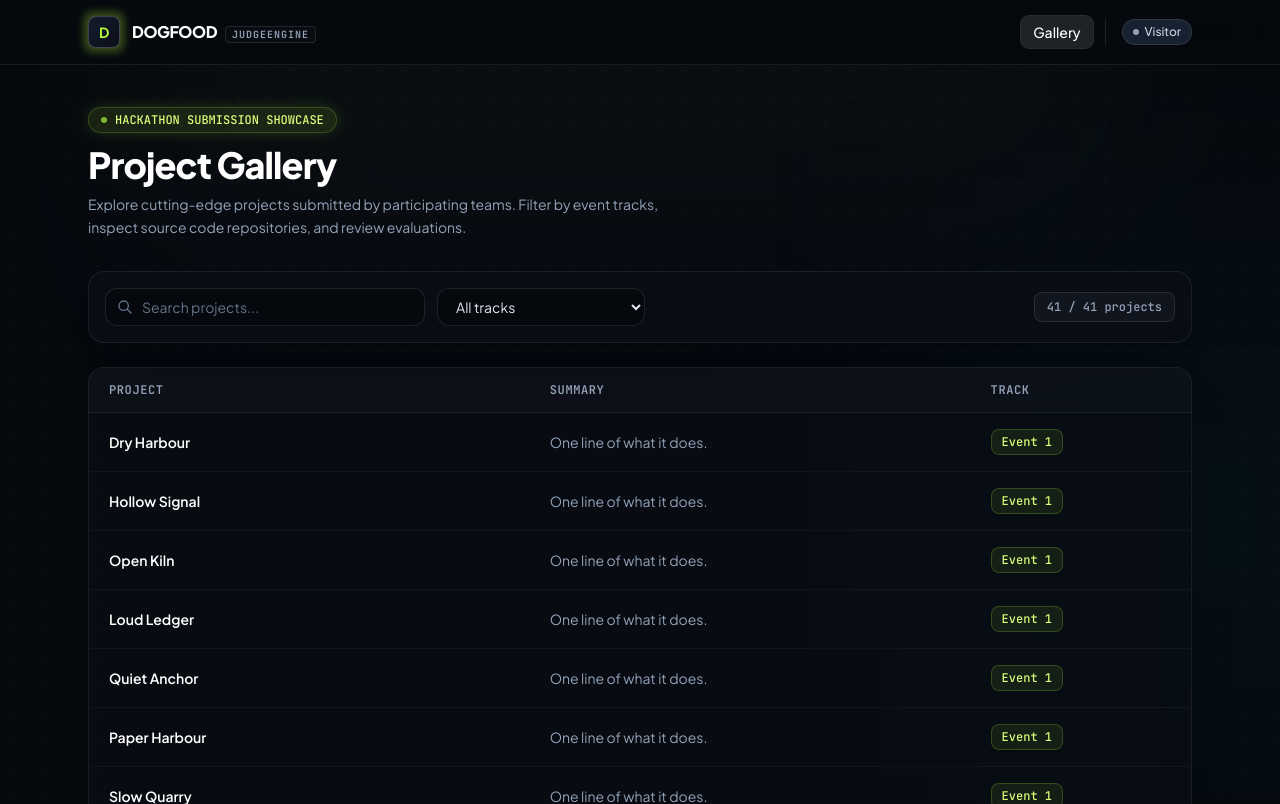
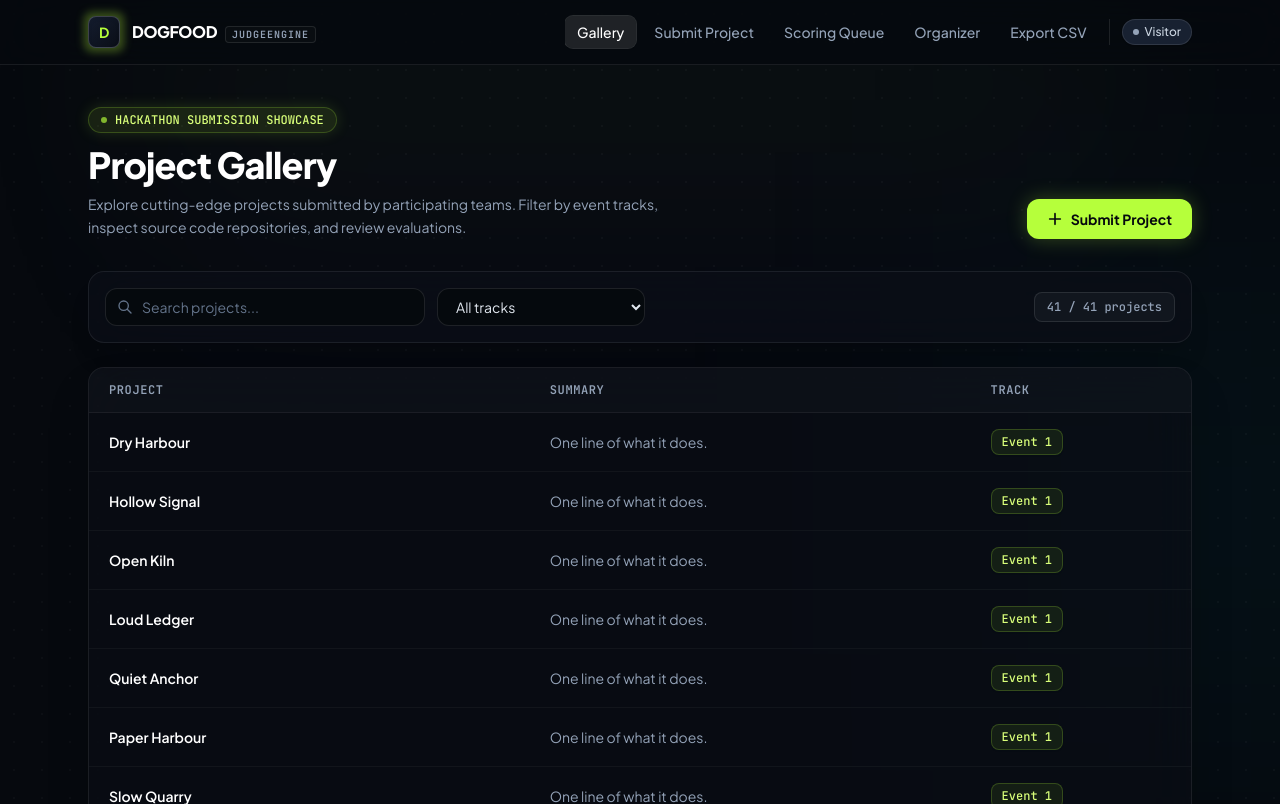
Before and after one commit to Nethralfh/Hackathon-Judging-Platform, a FastAPI app: page /projects in a window 1280 px wide. Shown: the top 804 px of the page. Run offline with FastAPI, Linux system fonts and the light colour scheme; some libraries are stand-ins or nearby versions.

Commit message:
Make all platform sections permanently accessible in navbar and showcase

```diff
--- a/backend/app/templates/partials/layout.html
+++ b/backend/app/templates/partials/layout.html
@@ -98,34 +98,29 @@
       </a>
 
       {# Nav Links #}
-      <nav class="flex items-center gap-1 sm:gap-2 text-sm">
-        <a href="/projects" class="px-3 py-1.5 rounded-lg text-xs sm:text-sm font-medium transition-all duration-200 {{ 'bg-white/10 text-white shadow-sm ring-1 ring-white/15' if current_path == '/projects' else 'text-slate-400 hover:text-white hover:bg-white/[0.04]' }}">
+      <nav class="flex items-center gap-1 sm:gap-1.5 text-sm overflow-x-auto py-1">
+        <a href="/projects" class="px-2.5 sm:px-3 py-1.5 rounded-lg text-xs sm:text-sm font-medium whitespace-nowrap transition-all duration-200 {{ 'bg-white/10 text-white shadow-sm ring-1 ring-white/15' if current_path == '/projects' else 'text-slate-400 hover:text-white hover:bg-white/[0.04]' }}">
           Gallery
         </a>
 
-        {% if current_user and current_user.role == 'participant' %}
-          <a href="/projects/new" class="px-3 py-1.5 rounded-lg text-xs sm:text-sm font-medium transition-all duration-200 {{ 'bg-lime-400/10 text-lime-400 ring-1 ring-lime-400/30' if current_path == '/projects/new' else 'text-slate-400 hover:text-white hover:bg-white/[0.04]' }}">
+        <a href="/projects/new" class="px-2.5 sm:px-3 py-1.5 rounded-lg text-xs sm:text-sm font-medium whitespace-nowrap transition-all duration-200 {{ 'bg-white/10 text-white shadow-sm ring-1 ring-white/15' if current_path == '/projects/new' else 'text-slate-400 hover:text-white hover:bg-white/[0.04]' }}">
           Submit Project
         </a>
-        {% endif %}
 
-        {% if current_user and current_user.role == 'judge' %}
-          <a href="/judge/dashboard" class="px-3 py-1.5 rounded-lg text-xs sm:text-sm font-medium transition-all duration-200 {{ 'bg-lime-400/10 text-lime-400 ring-1 ring-lime-400/30' if current_path == '/judge/dashboard' else 'text-slate-400 hover:text-white hover:bg-white/[0.04]' }}">
+        <a href="/judge/dashboard" class="px-2.5 sm:px-3 py-1.5 rounded-lg text-xs sm:text-sm font-medium whitespace-nowrap transition-all duration-200 {{ 'bg-white/10 text-white shadow-sm ring-1 ring-white/15' if current_path == '/judge/dashboard' else 'text-slate-400 hover:text-white hover:bg-white/[0.04]' }}">
           Scoring Queue
         </a>
-        {% endif %}
 
-        {% if current_user and current_user.role == 'organizer' %}
-          <a href="/organizer/dashboard" class="px-3 py-1.5 rounded-lg text-xs sm:text-sm font-medium transition-all duration-200 {{ 'bg-white/10 text-white shadow-sm ring-1 ring-white/15' if current_path == '/organizer/dashboard' else 'text-slate-400 hover:text-white hover:bg-white/[0.04]' }}">
-            Dashboard
+        <a href="/organizer/dashboard" class="px-2.5 sm:px-3 py-1.5 rounded-lg text-xs sm:text-sm font-medium whitespace-nowrap transition-all duration-200 {{ 'bg-white/10 text-white shadow-sm ring-1 ring-white/15' if current_path == '/organizer/dashboard' else 'text-slate-400 hover:text-white hover:bg-white/[0.04]' }}">
+          Organizer
         </a>
-          <a href="/api/v1/results/export" class="hidden md:inline-flex items-center gap-1.5 px-3 py-1.5 rounded-lg text-xs sm:text-sm font-medium text-slate-400 hover:text-white hover:bg-white/[0.04] transition-colors">
+
+        <a href="/api/v1/results/export" class="hidden lg:inline-flex items-center gap-1 px-2.5 sm:px-3 py-1.5 rounded-lg text-xs sm:text-sm font-medium whitespace-nowrap text-slate-400 hover:text-white hover:bg-white/[0.04] transition-colors">
           Export CSV
         </a>
-        {% endif %}
 
         {# User / Role Status Pill #}
-        <div class="flex items-center gap-2 border-l border-white/10 pl-3 sm:pl-4 ml-1">
+        <div class="flex items-center gap-2 border-l border-white/10 pl-2.5 sm:pl-3 ml-1 shrink-0">
           {% if not current_user %}
             <span class="inline-flex items-center gap-1.5 rounded-full px-2.5 py-1 text-xs font-medium bg-slate-800/80 text-slate-300 border border-white/10 shadow-sm">
               <span class="w-1.5 h-1.5 rounded-full bg-slate-400"></span>
--- a/backend/app/templates/projects/index.html
+++ b/backend/app/templates/projects/index.html
@@ -16,7 +16,6 @@
       Explore cutting-edge projects submitted by participating teams. Filter by event tracks, inspect source code repositories, and review evaluations.
     </p>
   </div>
-  {% if current_user and current_user.role == 'participant' %}
     <div class="shrink-0">
       <a href="/projects/new" class="inline-flex items-center justify-center gap-2 text-sm font-bold bg-lime-400 text-obsidian-950 px-5 py-2.5 rounded-xl hover:bg-lime-300 transition-all duration-200 shadow-[0_0_20px_rgba(182,255,59,0.25)] hover:shadow-[0_0_25px_rgba(182,255,59,0.4)] hover:-translate-y-0.5">
         <svg class="w-4 h-4" fill="none" viewBox="0 0 24 24" stroke="currentColor" stroke-width="2.5">
@@ -25,8 +24,7 @@
         Submit Project
       </a>
     </div>
-  {% endif %}
-</div>
+  </div>
 
 {# Filter & Search Toolbar #}
 <div class="bg-obsidian-900/80 backdrop-blur-xl rounded-2xl p-3 sm:p-4 border border-white/[0.08] mb-6 flex flex-col sm:flex-row items-stretch sm:items-center gap-3 shadow-xl">
```
Lines whose indentation alone changed are shown as unchanged.
